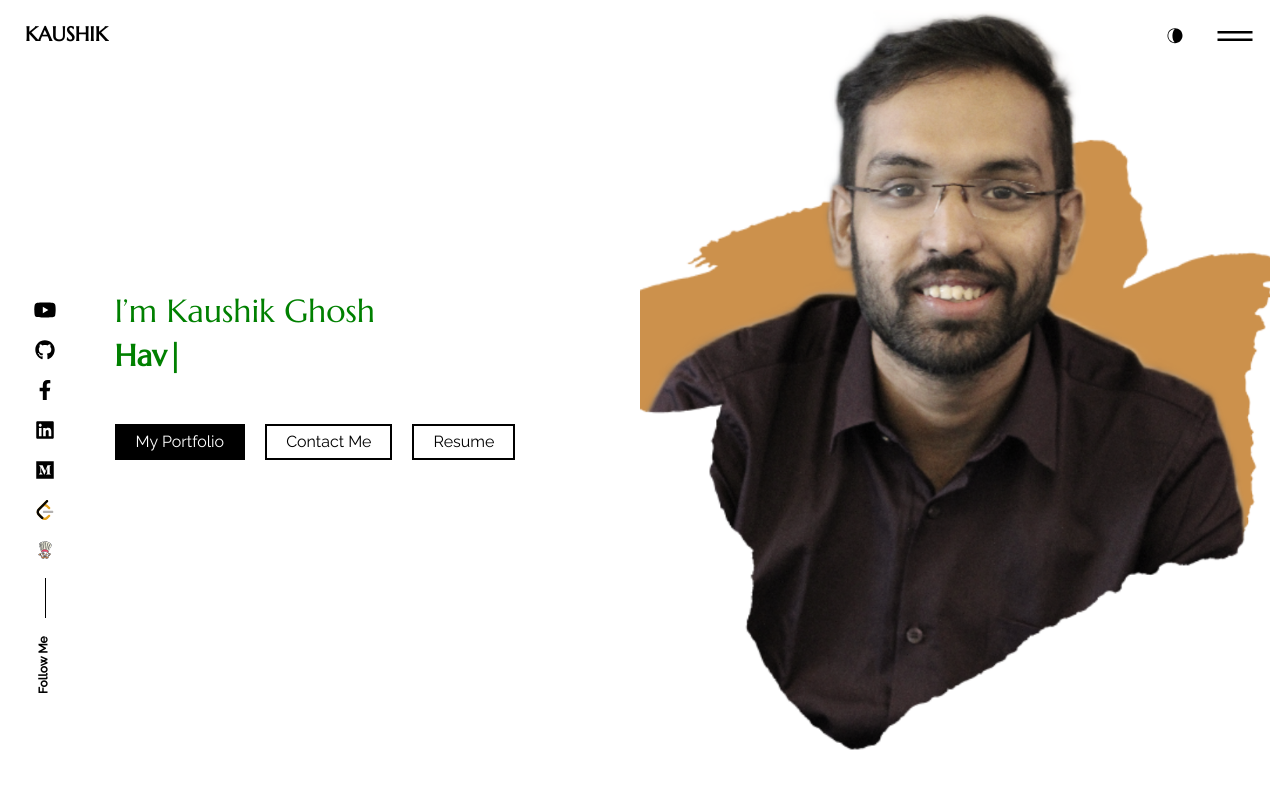
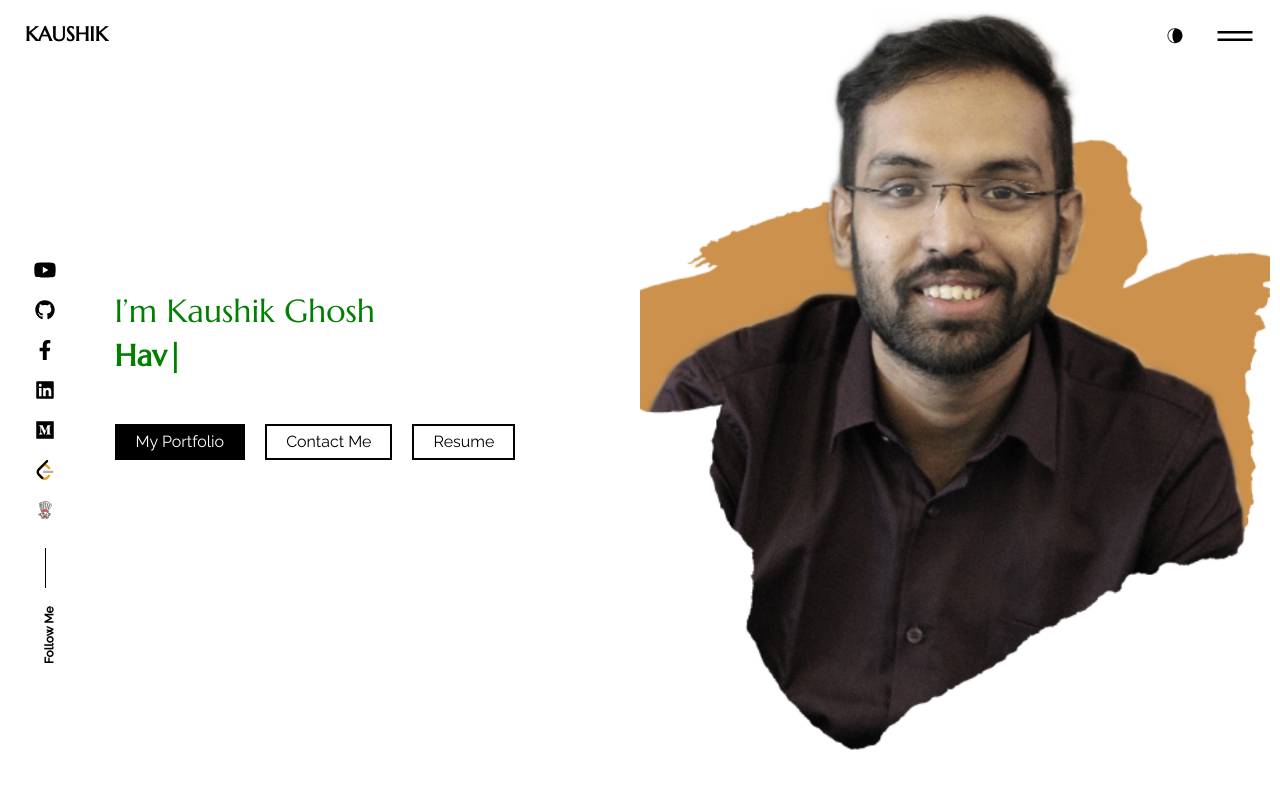
Before and after one commit to kaushikpuka1998/portfolio, a React (Create React App) app: page / in a window 1280 px wide. Shown: the top 788 px of the page. Built offline with nearby package versions, Linux system fonts and the light colour scheme.

Commit message:
added follow icon length 50% to 45%

```diff
--- a/src/components/socialicons/style.css
+++ b/src/components/socialicons/style.css
@@ -1,5 +1,5 @@
 .stick_follow_icon {
-    top: 50%;
+    top: 45%;
     left: 30px;
     width: 20px;
     height: 200px;
@@ -28,10 +28,13 @@
     color: var(--text-color);
     font-size: 12px;
     font-weight: 600;
-    line-height: 1.2;
+    line-height: 2.2;
+    font-size: 12px;
     white-space: nowrap;
     position: relative;
+    margin-top: 20px;
     transform: rotate( -90deg);
+
 }
 
 .stick_follow_icon ul li {
@@ -48,6 +51,7 @@
     width: 40px;
     height: 1px;
     content: "";
+    font-size: 25px;
     display: block;
     position: absolute;
     background-color: var(--text-color);
```
